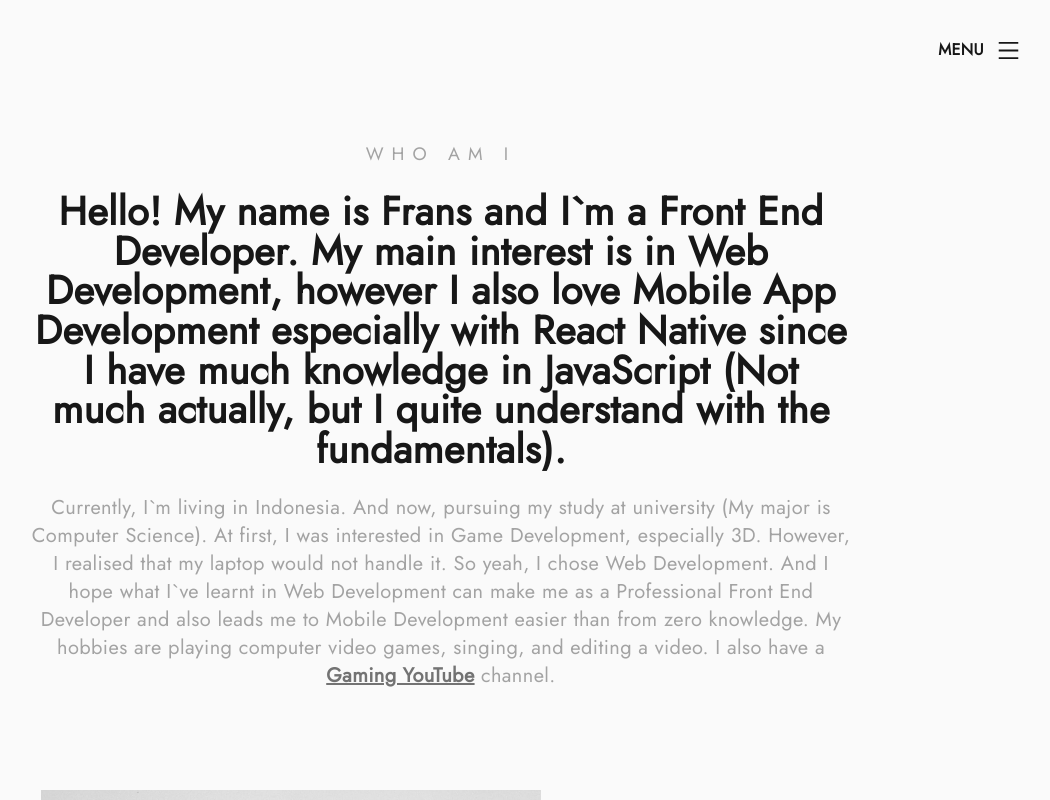
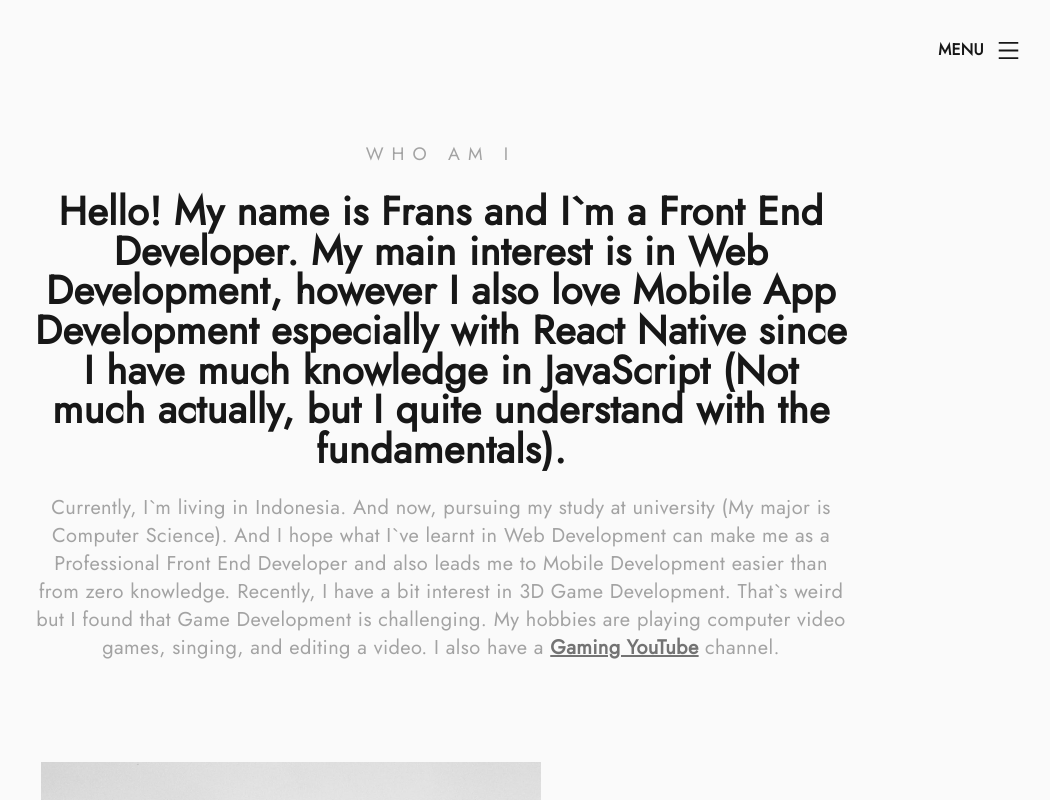
Before and after one commit to fransachmadhw/v1, a Next.js app: page /about in a window 1280 px wide. Shown: the top 800 px of the page, without its empty margins (199-1249 px from the left). Built offline with nearby package versions, Linux system fonts and the light colour scheme.

Commit message:
Update About.jsx

```diff
--- a/components/About.jsx
+++ b/components/About.jsx
@@ -17,7 +17,7 @@ const About = () => {
             <div className='flex mx-auto flex-col gap-6 w-full lg:w-[80%]'>
                 <div className='uppercase'><h2 className='font-normal text-center text-lg tracking-[8px] text-neutral-400'>Who am I</h2></div>
                 <div><h3 className='text-center text-3xl font-bold lg:text-[3.1vw] leading-none w-[100%] text-neutral-900'>Hello! My name is Frans and I`m a Front End Developer. My main interest is in Web Development, however I also love Mobile App Development especially with React Native since I have much knowledge in JavaScript (Not much actually, but I quite understand with the fundamentals).</h3></div>
-                <div className=''><h2 className='font-normal text-center text-xl text-neutral-400'>Currently, I`m living in Indonesia. And now, pursuing my study at university (My major is Computer Science). At first, I was interested in Game Development, especially 3D. However, I realised that my laptop would not handle it. So yeah, I chose Web Development. And I hope what I`ve learnt in Web Development can make me as a Professional Front End Developer and also leads me to Mobile Development easier than from zero knowledge. My hobbies are playing computer video games, singing, and editing a video. I also have a <a className='font-bold text-neutral-500 hover:text-neutral-900 underline' href='https://youtube.com/c/FransGamingLow' target='_blank'>Gaming YouTube</a> channel.</h2></div>
+                <div className=''><h2 className='font-normal text-center text-xl text-neutral-400'>Currently, I`m living in Indonesia. And now, pursuing my study at university (My major is Computer Science). And I hope what I`ve learnt in Web Development can make me as a Professional Front End Developer and also leads me to Mobile Development easier than from zero knowledge. Recently, I have a bit interest in 3D Game Development. That`s weird but I found that Game Development is challenging. My hobbies are playing computer video games, singing, and editing a video. I also have a <a className='font-bold text-neutral-500 hover:text-neutral-900 underline' href='https://youtube.com/c/FransGamingLow' target='_blank'>Gaming YouTube</a> channel.</h2></div>
             </div>
             <div className='my-[100px] mx-auto w-[300px] h-[350px] sm:w-[500px] sm:h-[450px] lg:w-[800px] lg:h-[680px] relative overflow-hidden'>
                 <div data-aos="fade-up" data-aos-anchor-placement="top-center" className='absolute z-[1] top-0 left-0 w-[200px] h-[150px] sm:w-[300px] sm:h-[220px] lg:w-[500px] lg:h-[400px]'>
```
